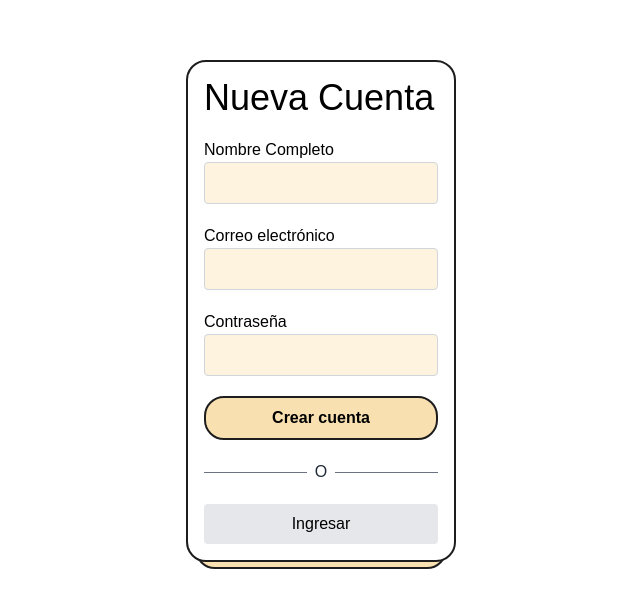
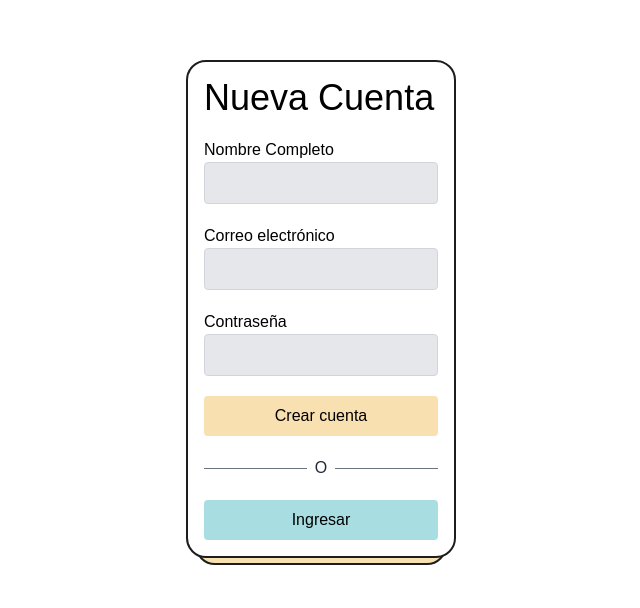
Before and after one commit to heynar-max/Music_App, a Next.js app: page /auth/new_account in a window 1280 px wide. Shown: the part 148-756 px from the top of the page, without its empty margins (319-959 px from the left). Built offline with nearby package versions, Linux system fonts and the light colour scheme; no server answers.

Commit message:
Mejorar la experiencia de usuario,Server Side - Saber el usuario conectado

```diff
--- /dev/null
+++ b/src/app/(music)/profile/page.tsx
@@ -0,0 +1,22 @@
+import { auth } from "@/auth.config";
+import { Title } from "@/components";
+
+import { redirect } from "next/navigation";
+
+export default async function ProfilePage() {
+    const session = await auth();
+
+    if (!session?.user) {
+        // redirect('/auth/login?returnTo=/perfil');
+        redirect("/");
+    }
+
+    return (
+        <div>
+        <Title title="Perfil" titlepagina={""} />
+
+        <pre>{JSON.stringify(session.user, null, 2)}</pre>
+
+        </div>
+    );
+}
--- a/src/app/auth/layout.tsx
+++ b/src/app/auth/layout.tsx
@@ -1,8 +1,16 @@
+import { auth } from "@/auth.config";
+import { redirect } from "next/navigation";
 
 
-export default function AuthLayout({children}: {
+export default async function AuthLayout({children}: {
     children: React.ReactNode;
 }) {
+    const session = await auth();
+
+    if ( session?.user ) {
+        redirect('/');
+    }
+
     return (
         <main className="flex justify-center">
             <div className="w-full sm:w-[350px] px-10">
--- a/src/app/auth/login/ui/LoginForm.tsx
+++ b/src/app/auth/login/ui/LoginForm.tsx
@@ -1,16 +1,28 @@
 'use client';
 
 import { authenticate } from '@/actions'
+import clsx from 'clsx';
 import Link from 'next/link'
-import React from 'react'
-import { useFormState } from 'react-dom';
+import { useEffect } from 'react';
+import { useFormState, useFormStatus } from 'react-dom';
+import { IoInformationOutline } from 'react-icons/io5';
 
 
 export const LoginForm = () => {
 
     const [state, dispatch] = useFormState(authenticate, undefined);
 
-    console.log ({state})
+    console.log (state)
+
+    useEffect(() => {
+        if ( state === 'Success' ) {
+        // redireccionar
+        // router.replace('/');
+        window.location.replace('/');
+        }
+
+    },[state]);
+
     return (
         <form action={dispatch} className="flex flex-col">
 
@@ -23,16 +35,26 @@ export const LoginForm = () => {
 
         <label htmlFor="password">Contraseña</label>
         <input
-            className="px-5 py-2 border bg-gray-200 rounded mb-5"
+            className="px-5 py-2 border bg-gray-200 rounded mb-5 "
             type="password"
             name="password" />
 
-        <button
-            type='submit'
-            className="btn-primary">
-            Ingresar
-        </button>
+        <div
+            className="flex h-8 items-end space-x-1"
+            aria-live="polite"
+            aria-atomic="true"
+        >
+            {state === "CredentialsSignin" && (
+            <div className="flex flex-row -mb-5">
+                <IoInformationOutline className="h-5 w-5 text-red-500" />
+                <p className="text-sm text-red-500">
+                Credenciales no son correctas
+                </p>
+            </div>
+            )}
+        </div>
 
+            <LoginButton/>
 
         {/* divisor l ine */ }
         <div className="flex items-center my-5">
@@ -43,10 +65,28 @@ export const LoginForm = () => {
 
         <Link
             href="/auth/new_account"
-            className="btn-secondary text-center">
+            className="btn-buton hover:bg-sky-200 text-black py-2 px-4 rounded transition-all text-center">
             Crear una nueva cuenta
         </Link>
 
         </form>
     )
 }
+
+
+function LoginButton() {
+const { pending } = useFormStatus();
+
+return (
+    <button
+    type="submit"
+    className={ clsx({
+        "btn-butonprimary": !pending,
+        "btn-disabled": pending
+    })}
+    disabled={ pending }
+    >
+    Ingresar
+    </button>
+);
+}
--- a/src/app/auth/new_account/page.tsx
+++ b/src/app/auth/new_account/page.tsx
@@ -12,14 +12,14 @@ export default function New_Account() {
                     <label htmlFor="fullName">Nombre Completo</label>
                     <input
                     id="fullName"
-                    className="login-input"
+                    className="login-input bg-gray-200"
                     type="text"
                     autoComplete="name" />
 
                     <label htmlFor="email">Correo electrónico</label>
                     <input
                     id="email"
-                    className="login-input"
+                    className="login-input bg-gray-200"
                     type="email"
                     autoComplete="email" />
 
@@ -27,13 +27,13 @@ export default function New_Account() {
                     <label htmlFor="password">Contraseña</label>
                     <input
                     id="password"
-                    className="login-input"
+                    className="login-input bg-gray-200"
                     type="email"
                     autoComplete="new-password"/>
 
                     <button
 
-                    className="login-back-button">
+                    className="btn-butonprimary">
                     Crear cuenta
                     </button>
 
@@ -47,7 +47,7 @@ export default function New_Account() {
 
                     <Link
                     href="/auth/login"
-                    className="btn-secondary text-center">
+                    className="btn-buton hover:bg-sky-200 text-black py-2 px-4 rounded transition-all  text-center">
                     Ingresar
                     </Link>
 
--- a/src/components/ui/siderber/Siderbar.tsx
+++ b/src/components/ui/siderber/Siderbar.tsx
@@ -64,7 +64,8 @@ export const Sidebar = () => {
                         />
                 </div>
                 <Link
-                    href="/"
+                    href="/profile"
+                    onClick={ () => closeMenu() }
                     className="link_sidebar"
                     >
                     <IoPerson size={ 20 } />
--- a/src/style/Login.css
+++ b/src/style/Login.css
@@ -67,7 +67,6 @@
 .login-input{
     padding: 8px 20px;
     border: 1px solid #d1d5db;
-    background-color: var(--c-yellow-100);
     border-radius: 4px;
     margin-bottom: 20px;
 }
--- a/src/style/Style.css
+++ b/src/style/Style.css
@@ -51,3 +51,10 @@ p {
 .btn-disabled {
 	@apply bg-gray-600 text-black py-2 px-4 rounded transition-all;
 }
+
+.btn-buton {
+	@apply bg-[var(--c-blue-300)] hover:bg-gray-300 text-black py-2 px-4 rounded transition-all;
+}
+.btn-butonprimary {
+	@apply bg-[var(--c-yellow-300)] hover:bg-orange-100 text-black py-2 px-4 rounded transition-all;
+}
```
Also changed, not shown: src/actions/auth/login.ts (+8 -5 lines), src/auth.config.ts (+1 -7 lines), 1 other file (tests, documents, lock files or other folders).
